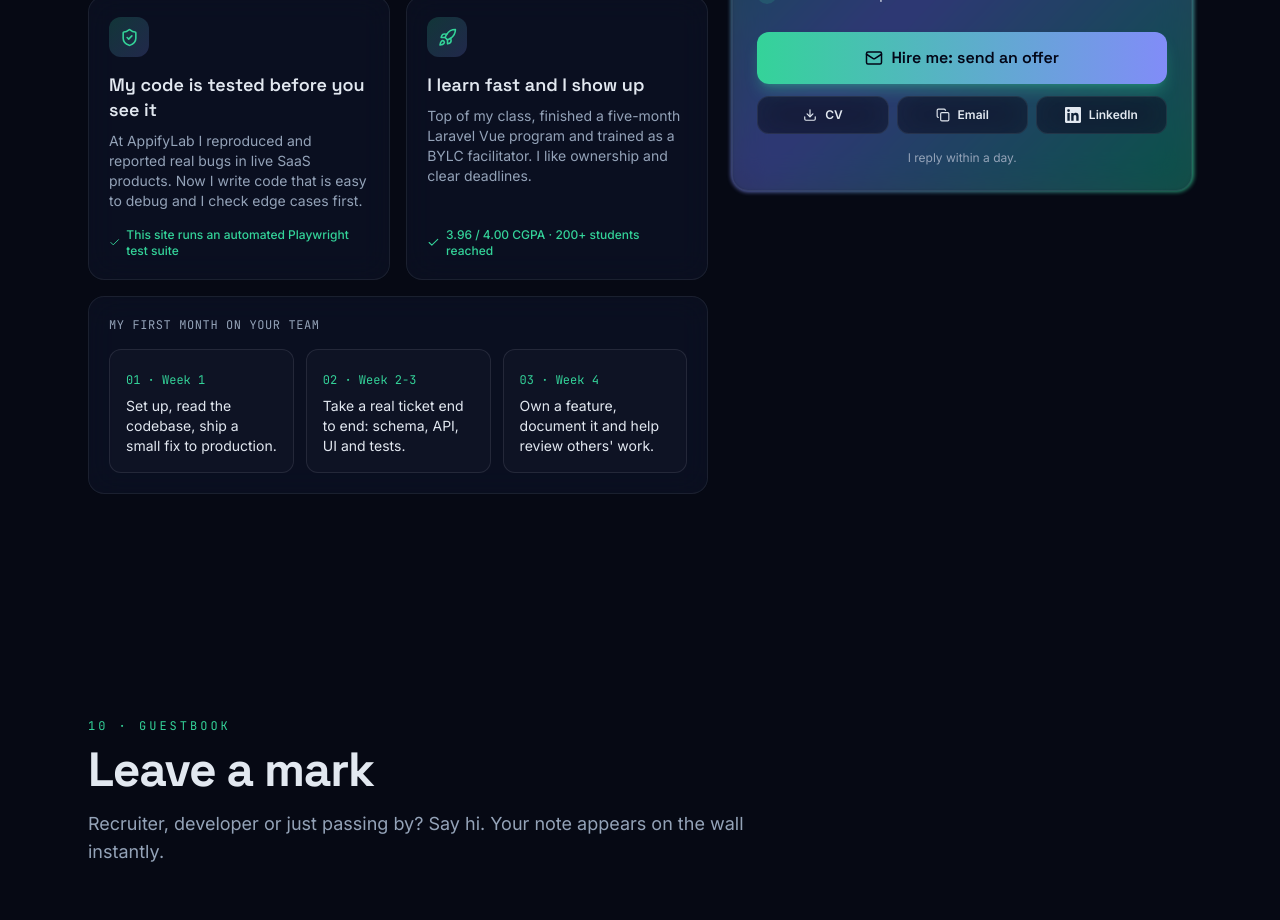
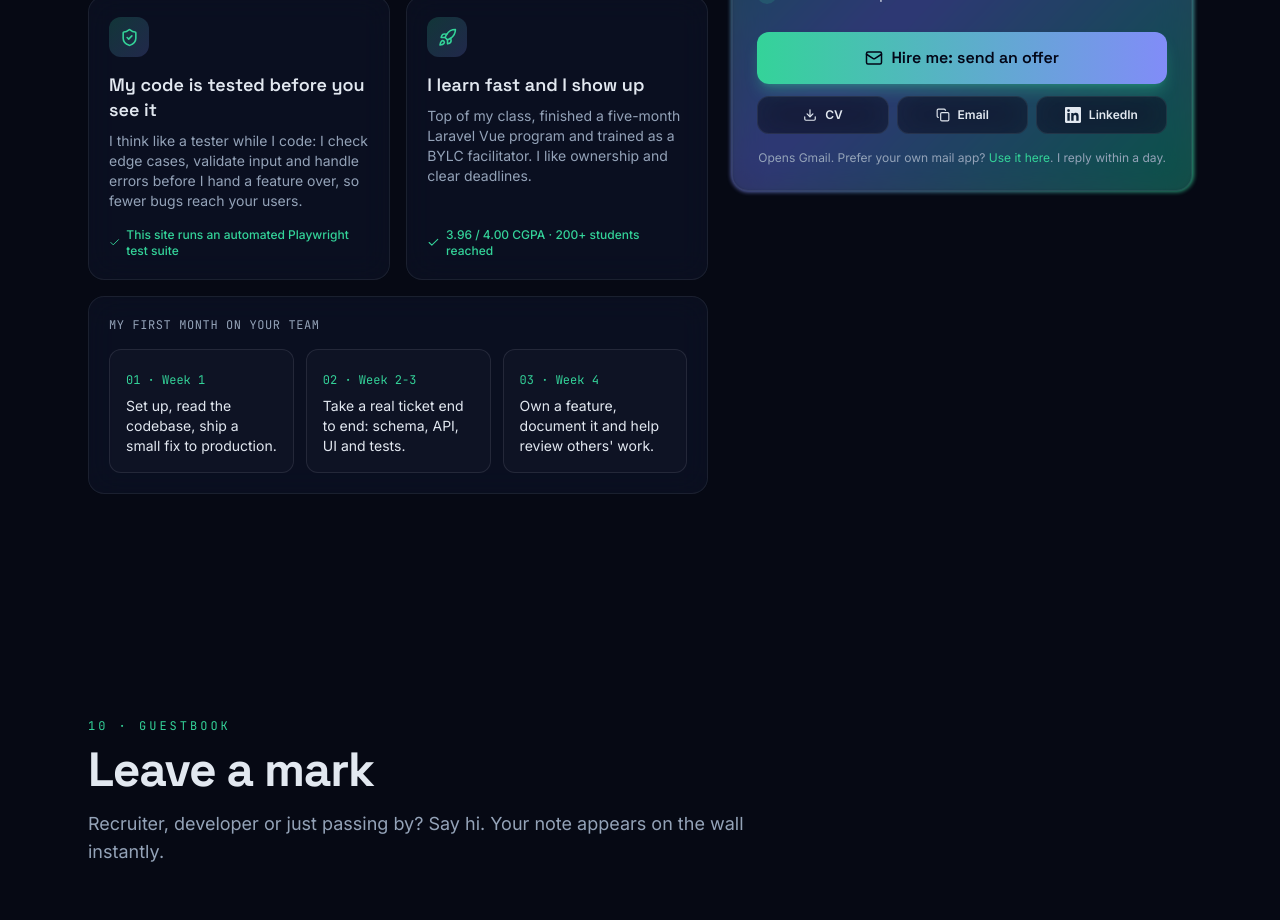
Before and after one commit to kazihalim00/my-portfolio, a Next.js app: page / in a window 1280 px wide. Shown: the part 10580-11500 px from the top of the page. Built offline with nearby package versions, Linux system fonts and the light colour scheme; no server answers.

Commit message:
Hire me CTA opens Gmail compose; drop AppifyLab line from hire section

```diff
--- a/src/components/Hire.tsx
+++ b/src/components/Hire.tsx
@@ -7,11 +7,14 @@ import { LinkedinIcon } from "./icons";
 import { Reveal, Section, SpotlightCard } from "./ui";
 import { profile } from "@/lib/data";
 
-export const hireMailto = `mailto:${profile.email}?subject=${encodeURIComponent(
-  "Job opportunity for Kazi Abdul Halim Sunny"
-)}&body=${encodeURIComponent(
-  "Hi Kazi,\n\nI saw your portfolio and would like to talk about a role.\n\nCompany:\nRole:\nWork mode (on-site / remote / hybrid):\n\nBest,\n"
-)}`;
+const hireSubject = "Job opportunity for Kazi Abdul Halim Sunny";
+const hireBody =
+  "Hi Kazi,\n\nI saw your portfolio and would like to talk about a role.\n\nCompany:\nRole:\nWork mode (on-site / remote / hybrid):\n\nBest,\n";
+export const hireMailto = `mailto:${profile.email}?subject=${encodeURIComponent(hireSubject)}&body=${encodeURIComponent(hireBody)}`;
+/** Gmail web compose works even when the visitor has no desktop mail app set up. */
+export const hireGmail = `https://mail.google.com/mail/?view=cm&fs=1&to=${encodeURIComponent(profile.email)}&su=${encodeURIComponent(
+  hireSubject
+)}&body=${encodeURIComponent(hireBody)}`;
 
 const reasons = [
   {
@@ -31,7 +34,7 @@ const reasons = [
   {
     icon: ShieldCheck,
     title: "My code is tested before you see it",
-    body: "At AppifyLab I reproduced and reported real bugs in live SaaS products. Now I write code that is easy to debug and I check edge cases first.",
+    body: "I think like a tester while I code: I check edge cases, validate input and handle errors before I hand a feature over, so fewer bugs reach your users.",
     proof: "This site runs an automated Playwright test suite",
     href: "#lab",
   },
@@ -151,7 +154,9 @@ export function Hire() {
               </ul>
 
               <a
-                href={hireMailto}
+                href={hireGmail}
+                target="_blank"
+                rel="noreferrer"
                 className="group mt-7 flex w-full items-center justify-center gap-2 rounded-xl bg-gradient-to-r from-brand to-brand2 px-5 py-3.5 font-display text-base font-semibold text-white shadow-lg shadow-brand/30 transition hover:-translate-y-0.5 hover:shadow-brand/50 dark:text-slate-950"
               >
                 <Mail size={18} /> Hire me: send an offer
@@ -167,7 +172,13 @@ export function Hire() {
                   <LinkedinIcon /> LinkedIn
                 </a>
               </div>
-              <p className="mt-4 text-center text-xs text-muted">I reply within a day.</p>
+              <p className="mt-4 text-center text-xs text-muted">
+                Opens Gmail. Prefer your own mail app?{" "}
+                <a href={hireMailto} className="text-brand hover:underline">
+                  Use it here
+                </a>
+                . I reply within a day.
+              </p>
             </div>
           </div>
         </Reveal>
```
Also changed, not shown: 1 other file (tests, documents, lock files or other folders).
